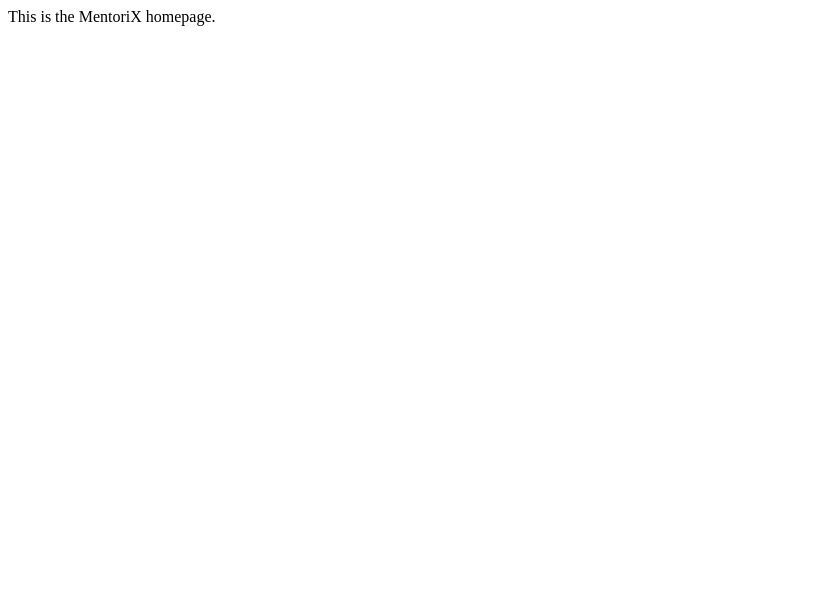
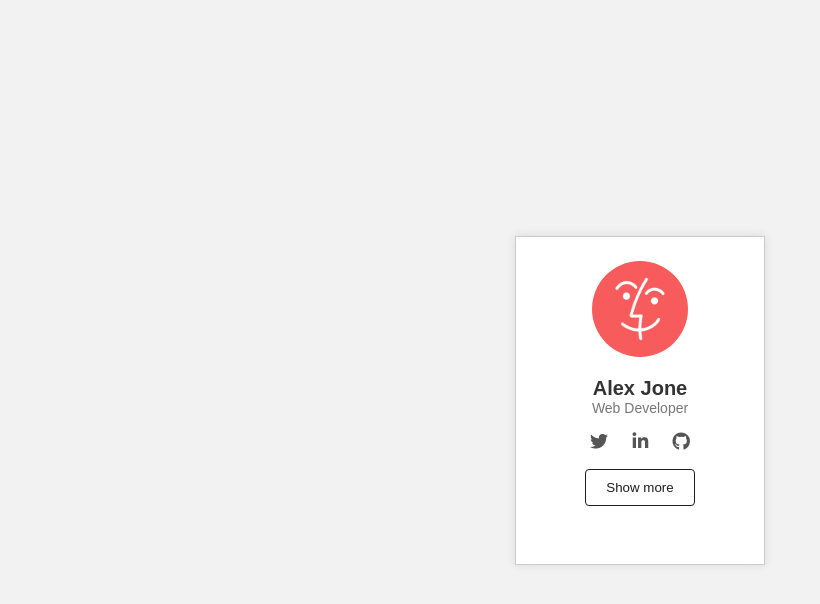
Before and after one commit to call-link/MentoriX, a plain HTML site: page index.html in a window 1280 px wide. Shown: the whole page, without its empty margins (0-820 px from the left). Drawn offline with Linux system fonts and the light colour scheme.

Commit message:
create card project

```diff
--- a/assets/css/style.css
+++ b/assets/css/style.css
@@ -0,0 +1,57 @@
+body{
+    font-family: Arial, Helvetica, sans-serif;
+    background-color: #f2f2f2;
+    display: flex;
+    justify-content: center;
+    align-items: center;
+    height: 100vh;
+    margin: 0;
+}
+
+.card{
+    width: 200px;
+    height: 279px;
+    background-color: white;
+    border: 1px solid #ccc;
+    text-align: center;
+    padding: 24px;
+    box-shadow: 0  0 10px rgba(0, 0, 0, 0.1);
+}
+.card-img{
+    width: 96px;
+    height: 96px;
+    object-fit: cover;
+    border-radius: 50%;
+    margin-bottom: 16px;
+}
+.name{
+    font-size: 20px;
+    font-weight: bold;
+    color: #333;
+}
+.job{
+    font-size: 14px;
+    color: #777;
+    margin-bottom: 16px;
+}
+.social-icons{
+    margin: 16px 0;
+}
+
+.social-icons a{
+    text-decoration: none;
+    margin: 0 10px;
+    font-size: 18px;
+    color: #555;
+    transition: color 0.3s ease;
+}
+
+.button{
+    background-color: white;
+    border: 1px solid #1d1d1d;
+    color: #1d1d1d;
+    padding: 10px 20px;
+    cursor: pointer;
+    border-radius: 4px;
+
+}
--- a/index.html
+++ b/index.html
@@ -4,11 +4,21 @@
     <meta charset="UTF-8">
     <meta name="viewport" content="width=device-width, initial-scale=1.0">
     <title>MentoriX</title>
+    <link rel="stylesheet" href="https://cdnjs.cloudflare.com/ajax/libs/font-awesome/6.7.2/css/all.min.css" integrity="sha512-Evv84Mr4kqVGRNSgIGL/F/aIDqQb7xQ2vcrdIwxfjThSH8CSR7PBEakCr51Ck+w+/U6swU2Im1vVX0SVk9ABhg==" crossorigin="anonymous" referrerpolicy="no-referrer" />
     <link rel="stylesheet" href="./assets/css/style.css">
 </head>
 <body>
-
-    This is the MentoriX homepage.
+    <div class="card">
+        <img src="./assets/img/d3.png" alt="my image" class="card-img">
+        <div class="name">Alex Jone</div>
+        <div class="job">Web Developer</div>
+        <div class="social-icons">
+            <a href=""><i class="fa-brands fa-twitter"></i></a>
+            <a href=""><i class="fa-brands fa-linkedin-in"></i></a>
+            <a href=""><i class="fa-brands fa-github"></i></a>
+        </div>
+        <button class="button">Show more</button>
+    </div>
     <script src="./assets/js/script.js"></script>
 </body>
 </html>
```
Also changed, not shown: assets/img/d3.png (added).
